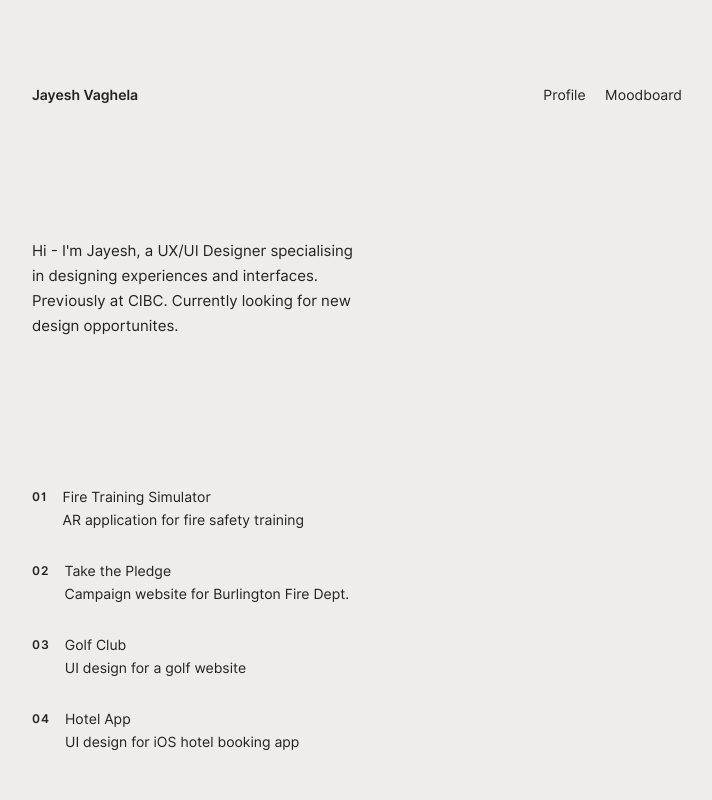
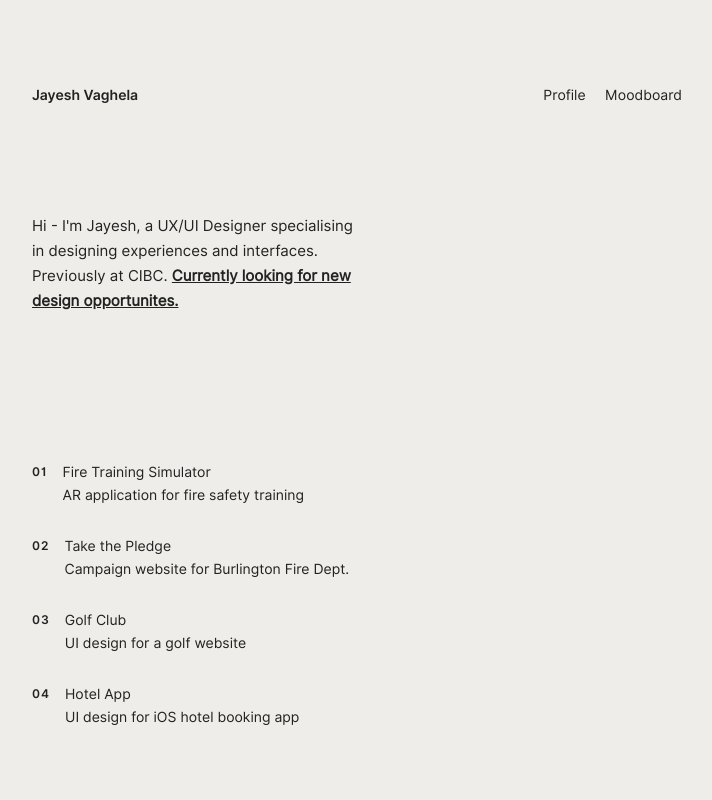
Before and after one commit to vaghelaj/vaghelaj.github.io, a plain HTML site: page index.html in a window 1280 px wide. Shown: the top 800 px of the page, without its empty margins (283-995 px from the left). Drawn offline with nearby package versions, Linux system fonts and the light colour scheme.

Commit message:
Added underline

```diff
--- a/index.html
+++ b/index.html
@@ -23,10 +23,8 @@
             <!-- <p class="section-heading-text main-text">Hi - I'm Jayesh, UI/UX Designer based in the Greater Toronto Area.</p> -->
 
             <p id="about-paragraph">
-                <span></span>
-                <br>
                 Hi - I'm Jayesh, a UX/UI Designer specialising in designing experiences and interfaces. Previously at CIBC.
-                Currently looking for new design opportunites.
+                <span>Currently looking for new design opportunites.</span>
             </p>
         </div>
 
--- a/style.css
+++ b/style.css
@@ -191,8 +191,7 @@ background: #e6e4dd; /* Gecko Browsers */
 }
 
 #about-paragraph span {
-    font-family: 'Inter-Medium', Helvetica, sans-serif;
-    margin-bottom: 8px;
+    text-decoration: underline;
 }
 
 /* About End */
```
